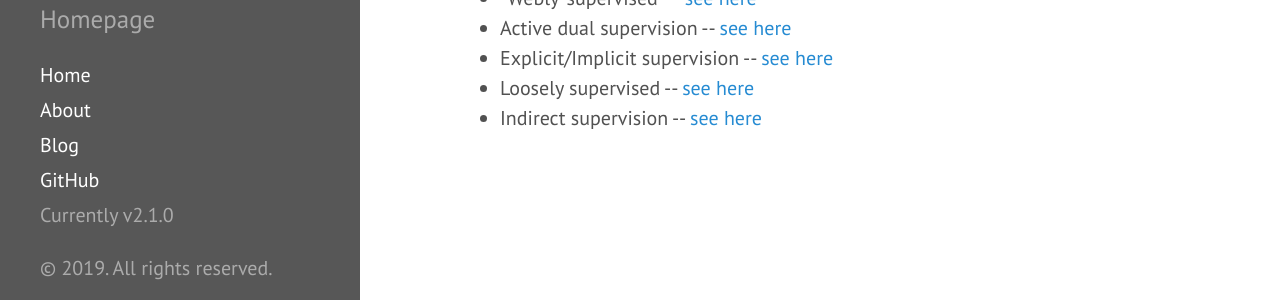
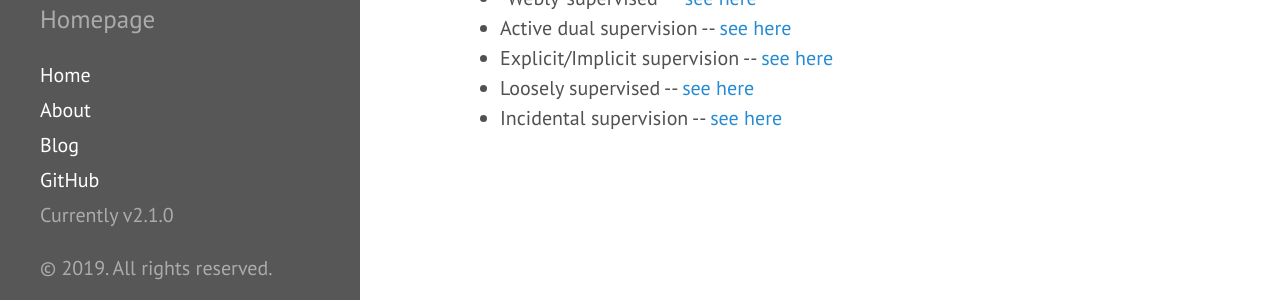
Before and after one commit to mayhewsw/mayhewsw.github.io, a Jekyll site: the page built from _posts/2017-09-14-supervision.html, in a window 1280 px wide. Shown: the part 577-877 px from the top of the page. Built offline with Jekyll 4.4.1, drawn with Linux system fonts in a browser that asks for light colours.

Commit message:
Update 2017-09-14-supervision.html

```diff
--- a/_posts/2017-09-14-supervision.html
+++ b/_posts/2017-09-14-supervision.html
@@ -22,5 +22,5 @@
   <li>Active dual supervision -- <a href="https://www.semanticscholar.org/paper/Active-Dual-Supervision-Reducing-the-Cost-of-Melville-Sindhwani/1c4b3171e8fd51e0b31b7c5ed6c6b13ab6a9f982/pdf">see here</a></li>
   <li>Explicit/Implicit supervision -- <a href="http://shyamupa.com/papers/UpChChYi16.pdf">see here</a></li>
   <li>Loosely supervised -- <a href="https://www.cs.bgu.ac.il/~yoavg/publications/ForeignWordsArtCameraReady.pdf">see here</a></li>
-  <li>Indirect supervision -- <a href="https://cogcomp.org/papers/Roth-AAAI17-incidental-supervision.pdf">see here</a></li>
+  <li>Incidental supervision -- <a href="https://cogcomp.org/papers/Roth-AAAI17-incidental-supervision.pdf">see here</a></li>
 </ul>
```
